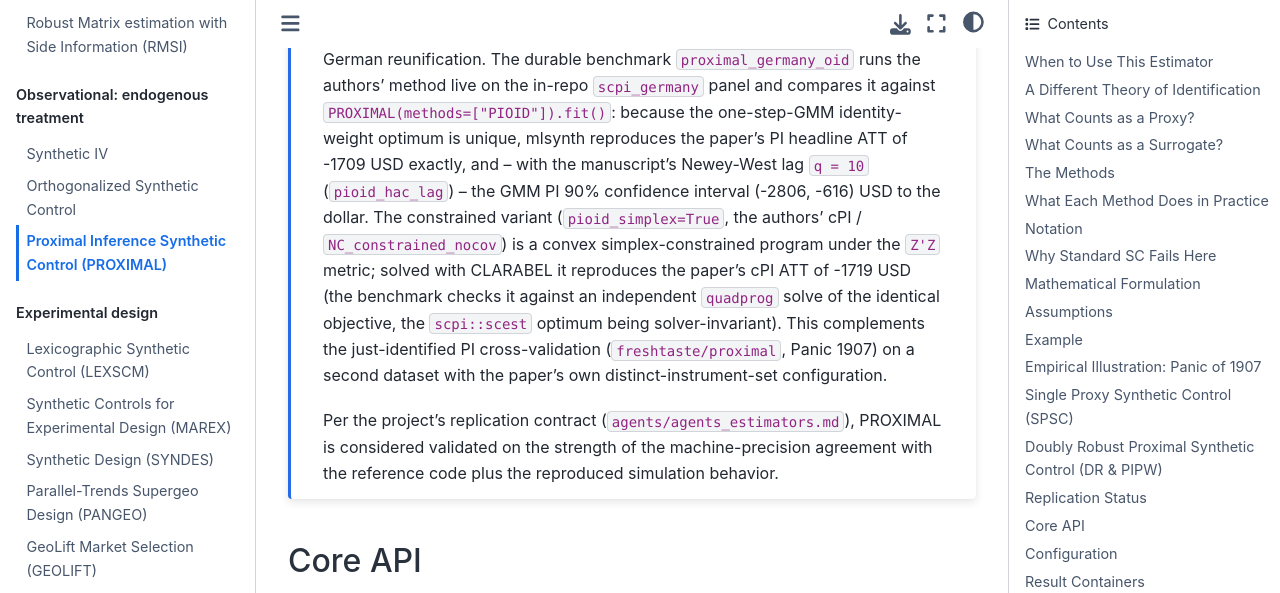
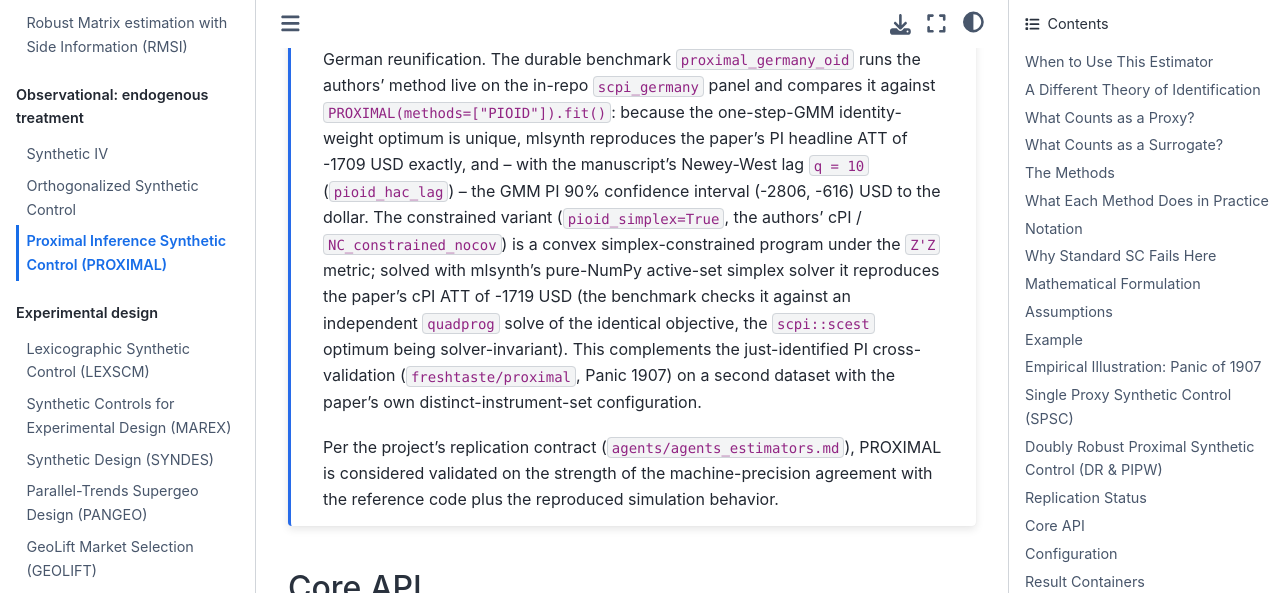
Before and after one commit to jgreathouse9/mlsynth, a Sphinx documentation site: the page built from docs/proximal.rst, in a window 1280 px wide and 900 px high, scrolled down 22944 px, cut to the strip 0-593 px from the top of the window. Built offline with Sphinx 7.4.7 and the Sphinx Book theme 1.1.4, drawn with Linux system fonts in a browser that asks for light colours.

Commit message:
proximal: solve cPI simplex bridge with the pure-NumPy active-set solver
Replace the cvxpy/CLARABEL cPI solve with mlsynth's own active-set simplex
least-squares (utils/bilevel/active_set.solve_simplex_qp). Writing the
Z'Z-metric objective as min ||(Z'Y) - (Z'W) omega||^2 makes it a simplex
least-squares the active-set method solves exactly; its lstsq free-set solve is
PSD-safe on the rank-deficient/ill-conditioned Z'W Gram, reaching the same
optimum (cPI ATT -1718.9 USD, the paper's -1719) without a cvxpy dependency or
per-call canonicalisation overhead. Benchmark and tests unchanged (still ~3e-7).

Co-Authored-By: Claude Opus 4.8 <noreply@anthropic.com>
Claude-Session: https://claude.ai/code/session_01R7bVBZsrWUPQJbnGGCG1qD

```diff
--- a/docs/proximal.rst
+++ b/docs/proximal.rst
@@ -1165,9 +1165,10 @@ Replication Status
    (-2806, -616) USD to the dollar. The constrained variant
    (``pioid_simplex=True``, the authors' cPI / ``NC_constrained_nocov``) is a
    convex simplex-constrained program under the ``Z'Z`` metric; solved with
-   CLARABEL it reproduces the paper's cPI ATT of -1719 USD (the benchmark checks
-   it against an independent ``quadprog`` solve of the identical objective, the
-   ``scpi::scest`` optimum being solver-invariant). This complements the
+   mlsynth's pure-NumPy active-set simplex solver it reproduces the paper's cPI
+   ATT of -1719 USD (the benchmark checks it against an independent ``quadprog``
+   solve of the identical objective, the ``scpi::scest`` optimum being
+   solver-invariant). This complements the
    just-identified PI cross-validation (``freshtaste/proximal``, Panic 1907) on a
    second dataset with the paper's own distinct-instrument-set configuration.
 
```
Also changed, not shown: 2 other files.
